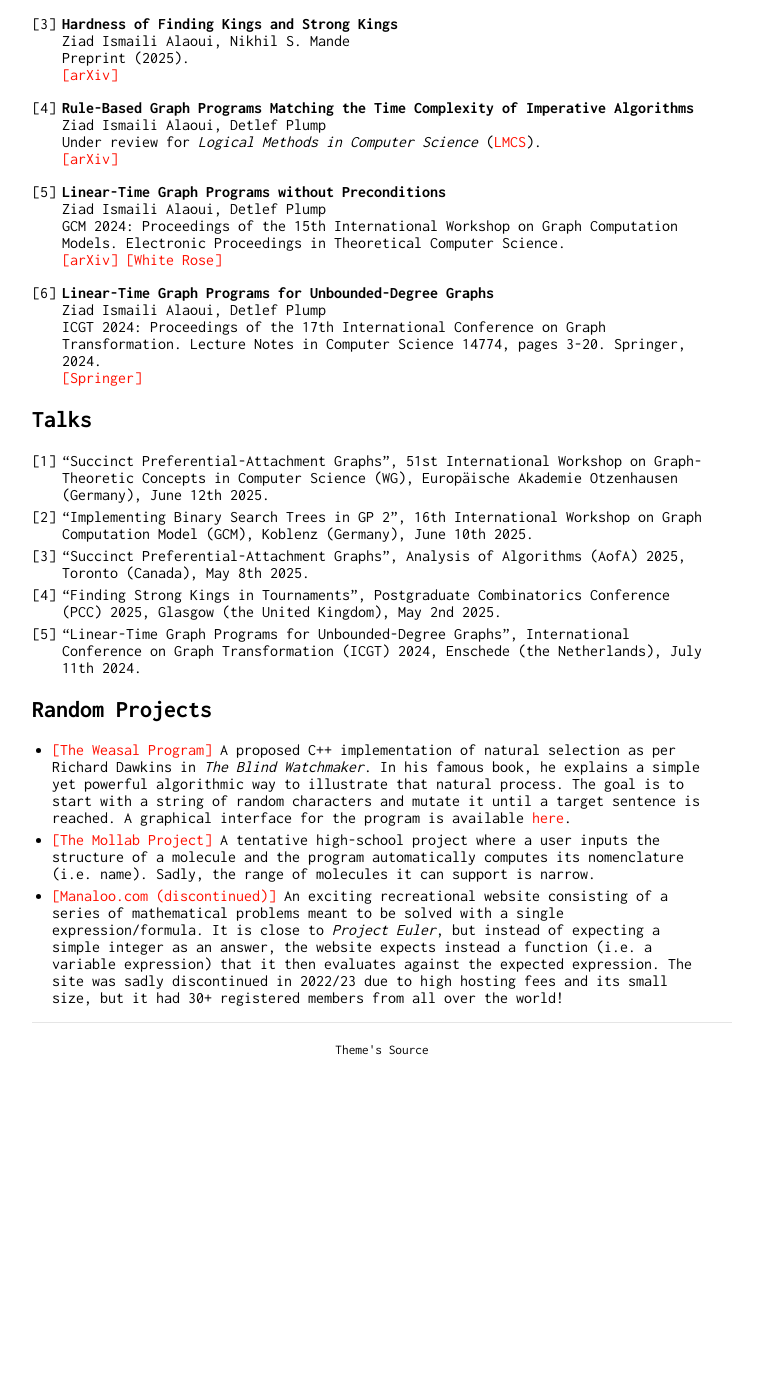
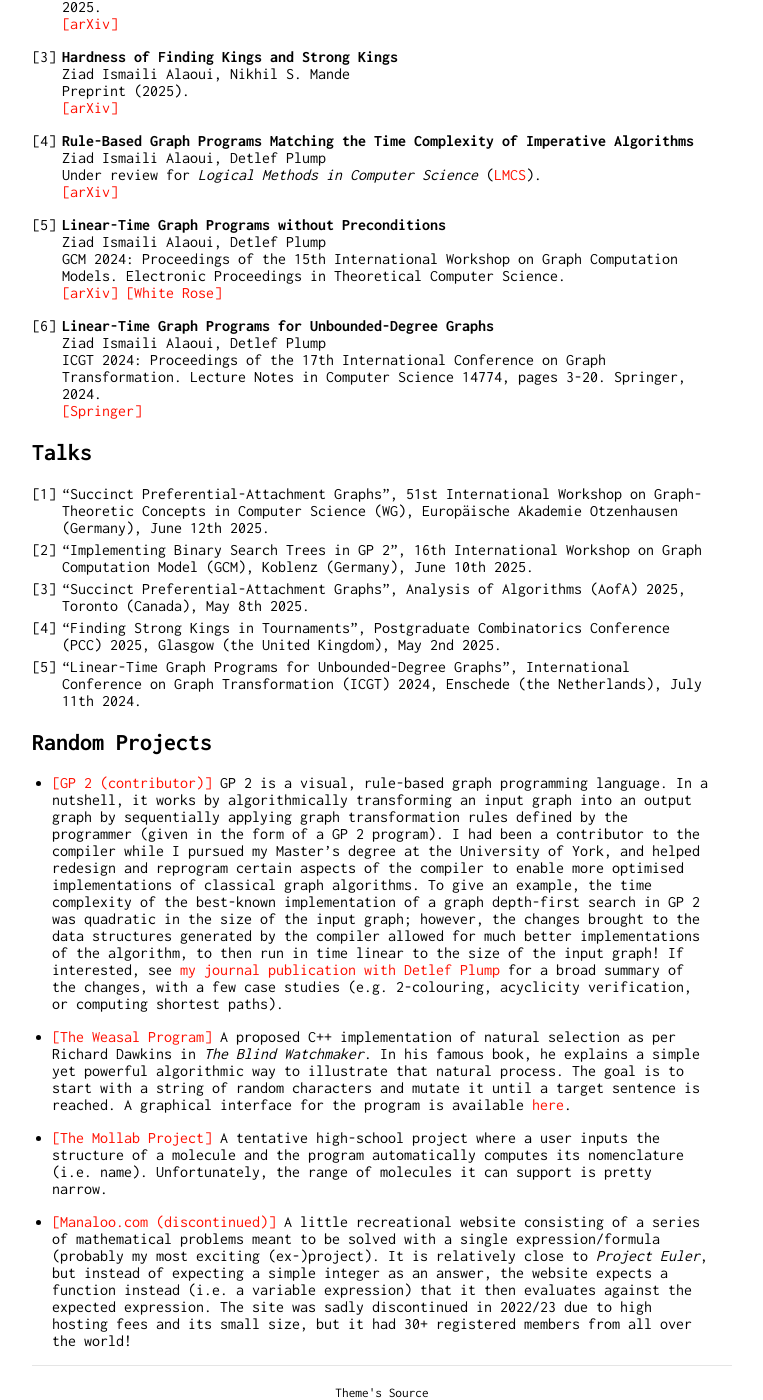
Before and after one commit to ismaili-ziad/me, a Jekyll site: the page built from index.md, in a window 1280 px wide and 1400 px high, scrolled down 1135 px. Shown: the whole window, without its empty margins (258-1021 px from the left). Built offline with Jekyll 4.4.1, drawn with Linux system fonts in a browser that asks for light colours; our own code applies the rules of GitHub Pages for plain Markdown files; before the commit the page ends 2192 px from its top, so only the background shows below that; some of the changed text lies outside the part shown.

Commit message:
Update index.md

```diff
--- a/index.md
+++ b/index.md
@@ -65,6 +67,10 @@ Hey! I am Ziad (*he*/*him*), a current doctoral student at the University of Liv
 5. "Linear-Time Graph Programs for Unbounded-Degree Graphs", International Conference on Graph Transformation (ICGT) 2024, Enschede (the Netherlands), July 11th 2024.
 
 ## Random Projects
+- [[GP 2 (contributor)]](https://github.com/UoYCS-plasma/GP2/) GP 2 is a visual, rule-based graph programming language. In a nutshell, it works by algorithmically transforming an input graph into an output graph by sequentially applying graph transformation rules defined by the programmer (given in the form of a GP 2 program). I had been a contributor to the compiler while I pursued my Master's degree at the University of York, and helped redesign and reprogram certain aspects of the compiler to enable more optimised implementations of classical graph algorithms. To give an example, the time complexity of the best-known implementation of a graph depth-first search in GP 2 was quadratic in the size of the input graph; however, the changes brought to the data structures generated by the compiler allowed for much better implementations of the algorithm, to then run in time linear to the size of the input graph! If interested, see [my journal publication with Detlef Plump](https://arxiv.org/pdf/2501.09144) for a broad summary of the changes, with a few case studies (e.g. 2-colouring, acyclicity verification, or computing shortest paths).
+
 - [[The Weasal Program]](https://github.com/ismaili-ziad/blind-watchmaker-algorithm) A proposed C++ implementation of natural selection as per Richard Dawkins in *The Blind Watchmaker*. In his famous book, he explains a simple yet powerful algorithmic way to illustrate that natural process. The goal is to start with a string of random characters and mutate it until a target sentence is reached. A graphical interface for the program is available [here](https://github.com/ismaili-ziad/the-weasel-program-GUI).
-- [[The Mollab Project]](https://github.com/ismaili-ziad/Mollab-Project) A tentative high-school project where a user inputs the structure of a molecule and the program automatically computes its nomenclature (i.e. name). Sadly, the range of molecules it can support is narrow.
-- [[Manaloo.com (discontinued)]](https://web.archive.org/web/20220117234233/https://manaloo.com/) An exciting recreational website consisting of a series of mathematical problems meant to be solved with a single expression/formula. It is close to *Project Euler*, but instead of expecting a simple integer as an answer, the website expects instead a function (i.e. a variable expression) that it then evaluates against the expected expression. The site was sadly discontinued in 2022/23 due to high hosting fees and its small size, but it had 30+ registered members from all over the world!
+
+- [[The Mollab Project]](https://github.com/ismaili-ziad/Mollab-Project) A tentative high-school project where a user inputs the structure of a molecule and the program automatically computes its nomenclature (i.e. name). Unfortunately, the range of molecules it can support is pretty narrow.
+
+- [[Manaloo.com (discontinued)]](https://web.archive.org/web/20220117234233/https://manaloo.com/) A little recreational website consisting of a series of mathematical problems meant to be solved with a single expression/formula (probably my most exciting (ex-)project). It is relatively close to *Project Euler*, but instead of expecting a simple integer as an answer, the website expects a function instead (i.e. a variable expression) that it then evaluates against the expected expression. The site was sadly discontinued in 2022/23 due to high hosting fees and its small size, but it had 30+ registered members from all over the world!
```
Also changed, not shown: other parts of index.md (+2 -0 lines).
